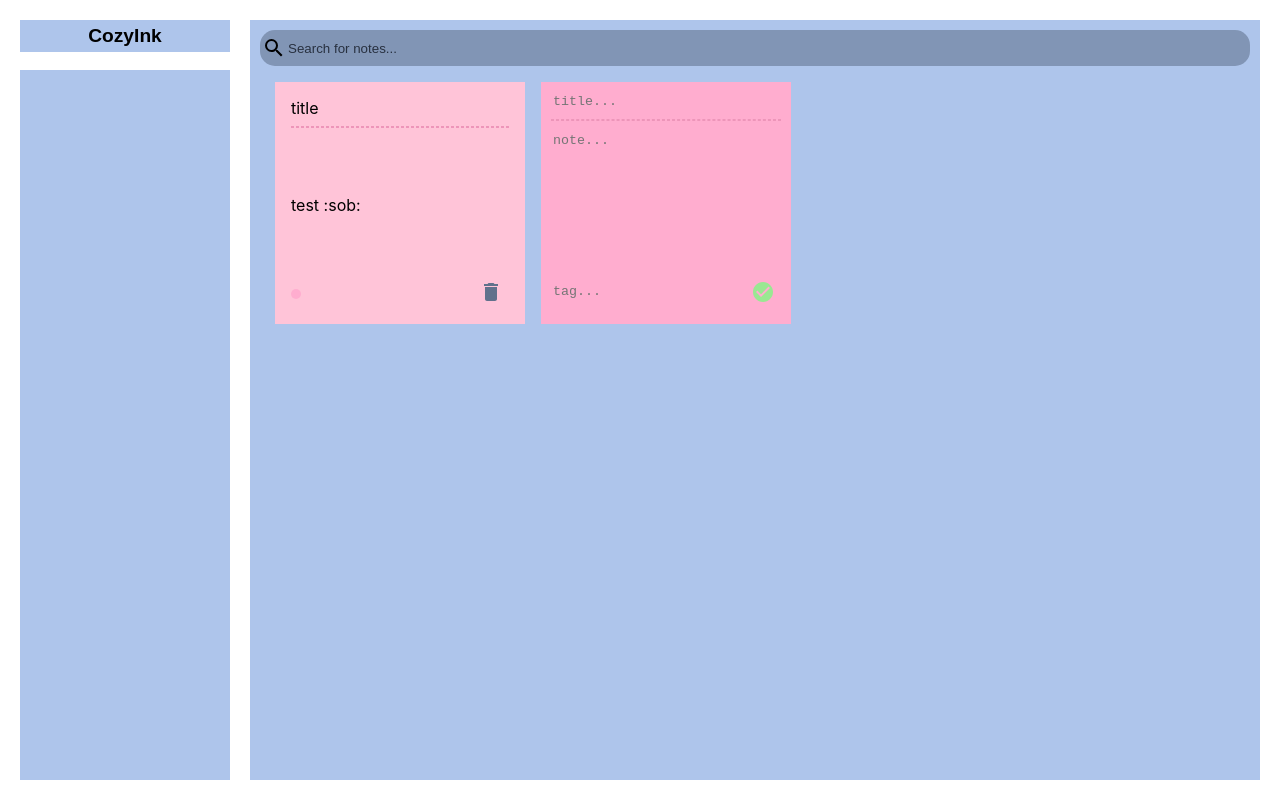
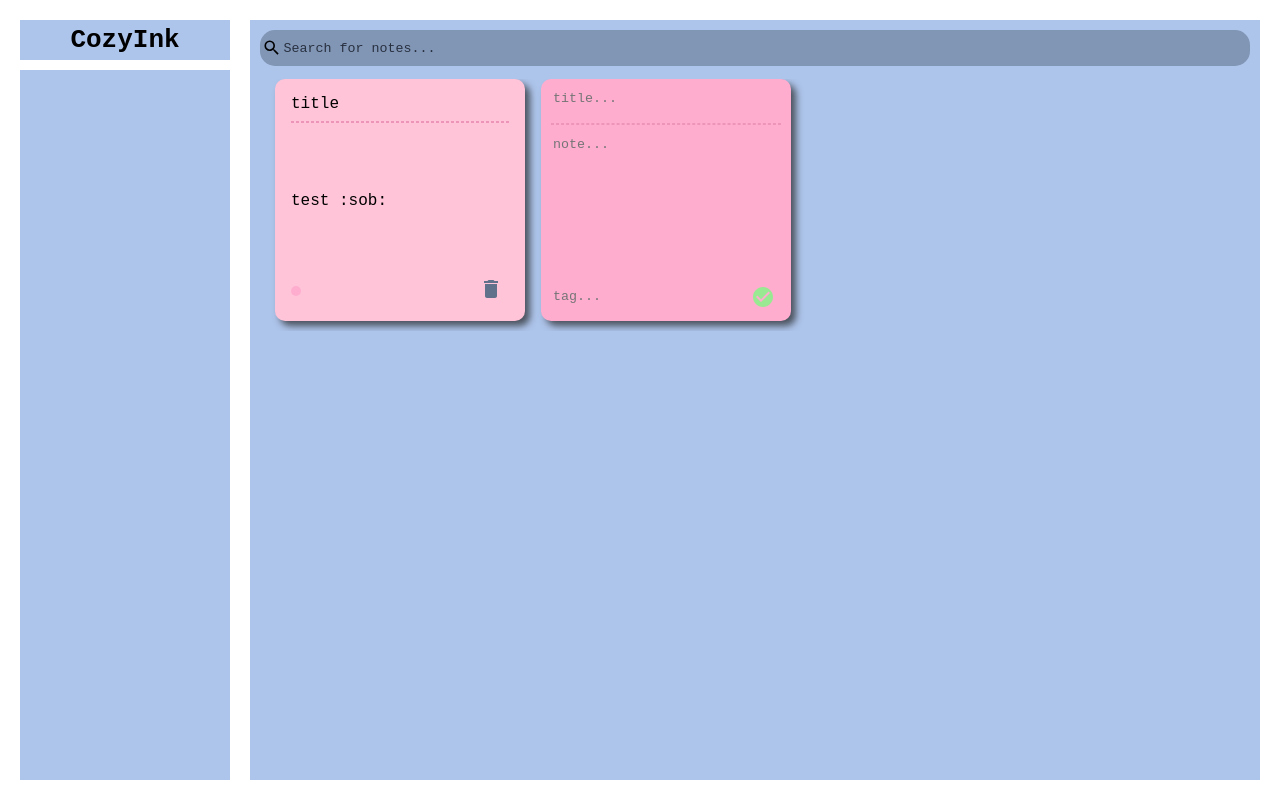
Before and after one commit to meesh3ll/cozyink, a React (Create React App) app in the folder cozy-ink/: page / in a window 1280 px wide. Built offline with nearby package versions, Linux system fonts and the light colour scheme.

Commit message:
asdfsdfsdfsdfdffd

```diff
--- a/cozy-ink/src/App.css
+++ b/cozy-ink/src/App.css
@@ -11,9 +11,9 @@ body{
   background-color: #aec5eb;
   text-align: center;
   padding: 5px;
-  font-family: 'Arial';
+  font-family: monospace;
   font-weight: bolder;
-  font-size: larger;
+  font-size: xx-large;
 }
 
 .trash-bar {
@@ -49,6 +49,7 @@ body{
   border-radius: 15px;
   margin-bottom: 1em;
   padding: 2px;
+  font-family: monospace;
 }
 
 .search-bar input {
@@ -56,6 +57,7 @@ body{
   background-color: #8195b5;
   width: 80%;
   height: 30px;
+  font-family: monospace;
 }
 
 .search-bar input:focus {
@@ -89,7 +91,7 @@ body{
 
 .note {
   background-color: #ffc4d8;
-  margin-bottom: 0px;
+  margin-bottom: 10px;
   padding: 1rem;
   height: 210px;
   display: flex;
@@ -97,6 +99,10 @@ body{
   justify-content: space-between;
   overflow: auto;
   overflow-wrap: break-word;
+  border-radius: 10px;
+  box-shadow: 5px 5px 7px rgba(33,33,33,.7);
+  font-family: monospace;
+  font-size: large;
 }
 
 .footer {
@@ -117,10 +123,16 @@ body{
   padding-top: 10px;
   padding-left: 10px;
   padding-right: 10px;
+  border-radius: 10px;
+  margin-bottom: 10px;
+  box-shadow: 5px 5px 7px rgba(33,33,33,.7);
+  font-size: large;
+  font-family: monospace;
 }
 
 .title-area {
   line-height: 5px;
+  margin-bottom: 15px;
 }
 
 .text-area {
@@ -145,6 +157,7 @@ textarea:focus {
 .check-mark {
   color: #99e892;
   border: none;
+  cursor: pointer;
 }
 
 hr {
@@ -156,4 +169,5 @@ hr {
   border:none;
   background-color: #ffc4d8;
   color: #61718c;
+  cursor: pointer;
 }
```
